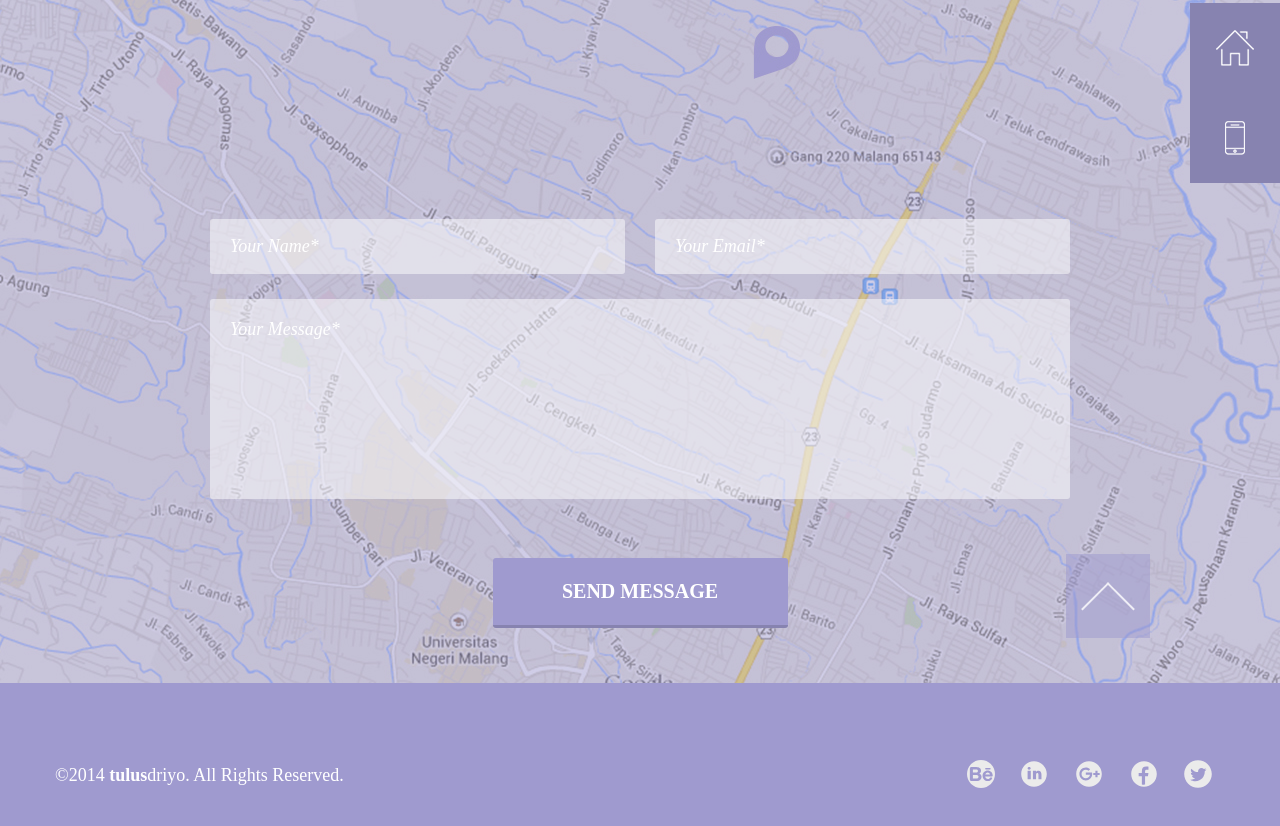
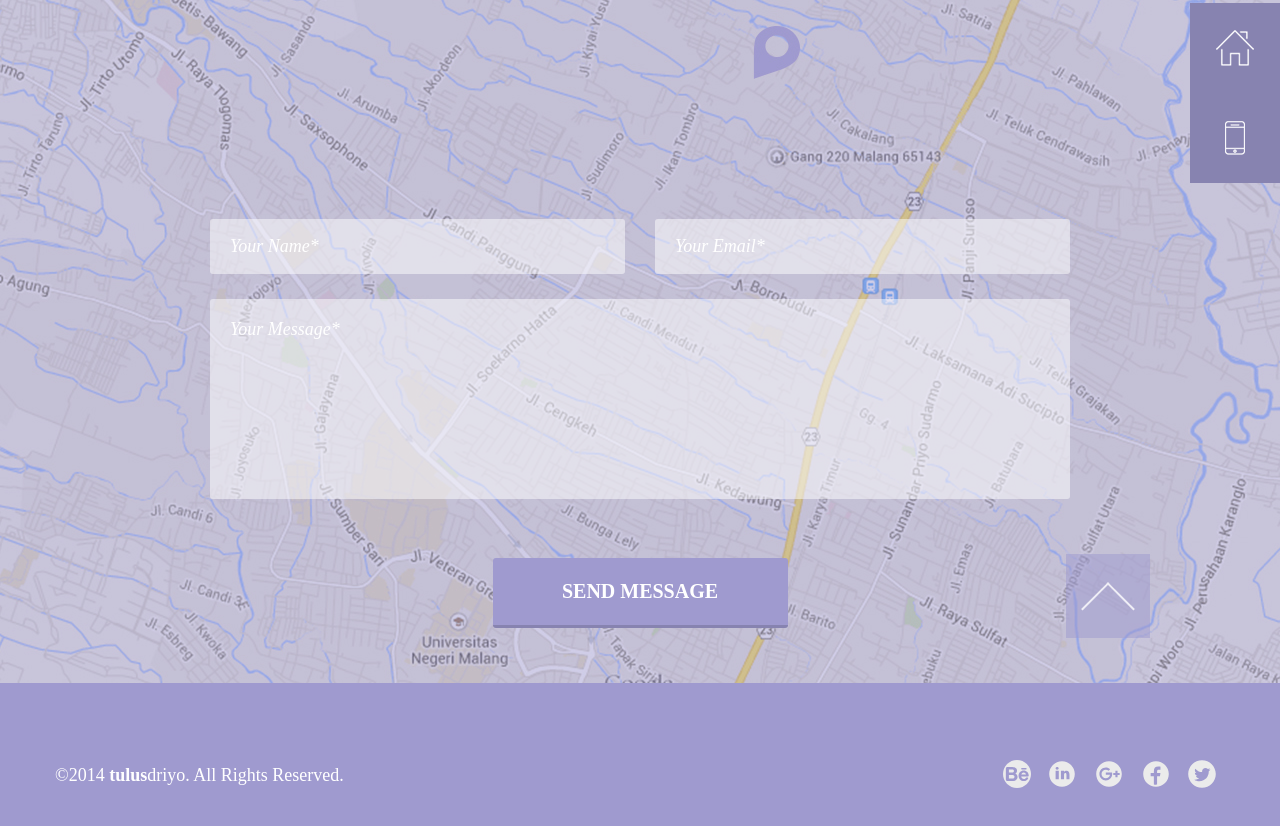
Before and after one commit to crazze16/BeetRootExam.github.io, a plain HTML site: page index.html in a window 1280 px wide. Shown: the part 4662-5488 px from the top of the page. Drawn offline with nearby package versions, Linux system fonts and the light colour scheme; some packages are replaced by stand-ins of ours; a web font is replaced by a local one.

Commit message:
Update styles.css

```diff
--- a/styles/styles.css
+++ b/styles/styles.css
@@ -69,7 +69,6 @@
     height: 120px;
     transition: .5s all ease-in-out;
 }
-
 
 .header .container {
     display: flex;
@@ -414,9 +413,10 @@ footer .container {
 .social ul {
     display: flex;
     list-style-type: none;
-    width: 270px;
+    width: 230px;
     justify-content: space-around;
     align-items: center;
+    flex-wrap: wrap;
 }
 
 .terms {
```
